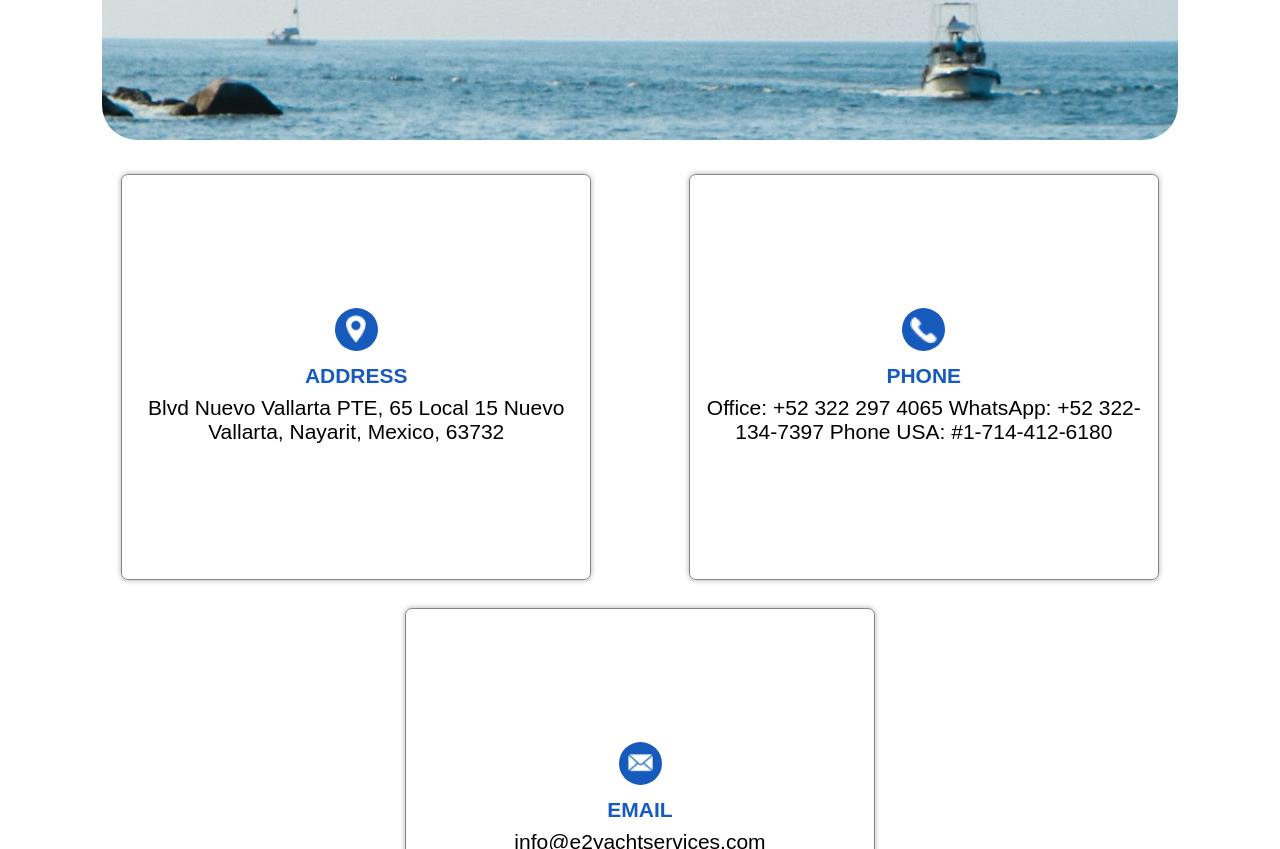
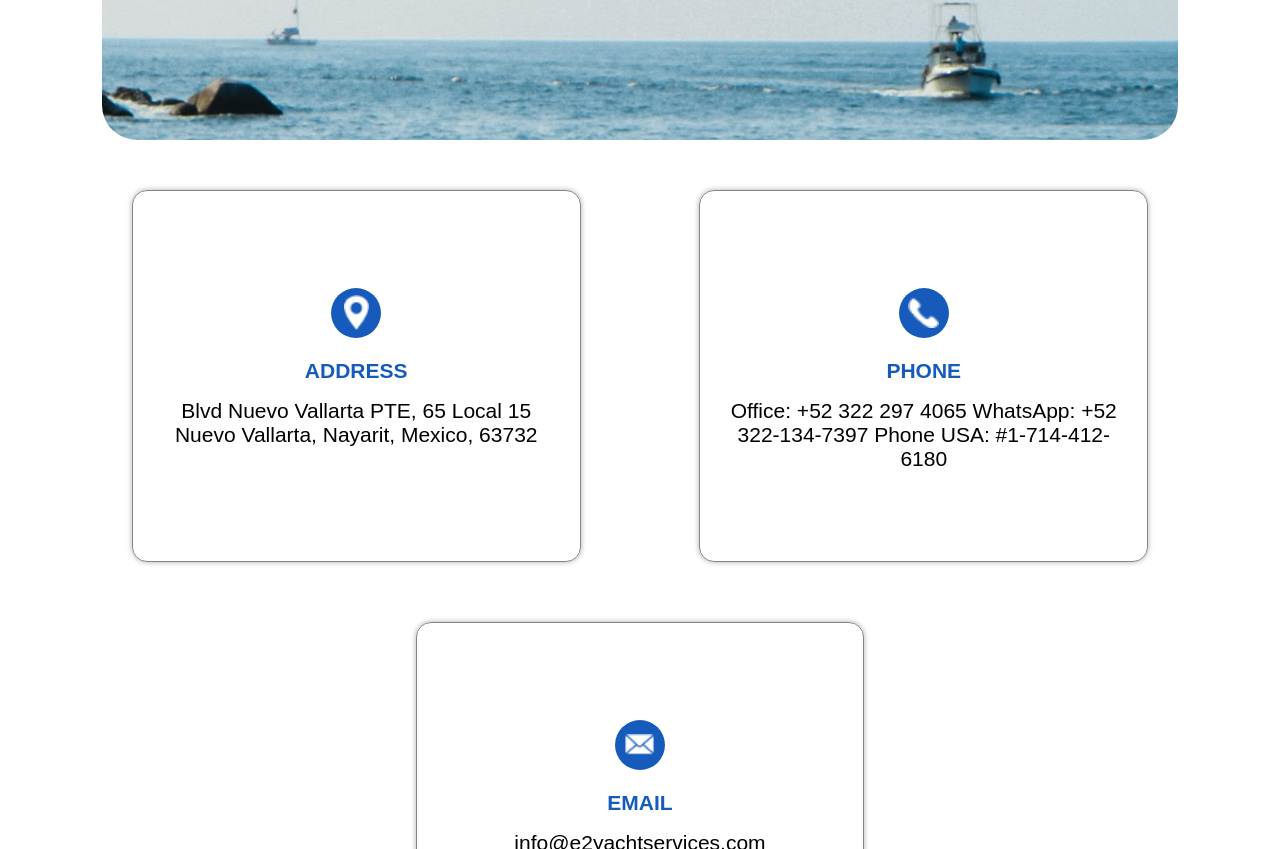
Before and after one commit to justinait/e2yacht, a React (Vite) app: page /contact in a window 1280 px wide. Shown: the part 1191-2040 px from the top of the page. Built offline with nearby package versions, Linux system fonts and the light colour scheme; a web font is replaced by a local one.

Commit message:
tablet gral 1024

```diff
--- a/src/Components/Contact/Contact.css
+++ b/src/Components/Contact/Contact.css
@@ -168,9 +168,42 @@
         width: 40% !important;
     }
 }
-
+@media (min-width: 700px) {
+    .cardContactText {
+        height: 62px;
+    }
+}
 @media(min-width: 1000px){
     .contactHero {
         margin: 0px 8%;
     }
+    .cardContactDiv h5 {
+        margin: 1rem;
+    }
+    .cardContactText {
+        height: 70px;
+    }
+    .cardContactDiv {
+        margin: 30px 0;
+        border-radius: 15px ;
+        width: 31vw;
+        height: 25vw;
+        padding: 25px;
+    }
+    .contactIcon {
+        width: 31px;
+    }
+    .contactIconLocation {
+        width: 25px;
+    }
+    .contactImageCircle {
+        width: 50px;
+        height: 50px;
+    }
+    .inputContact {
+        padding: 10px 16px;
+    }
+    .formButton {
+        width: 40% !important;
+    }
 }
```
